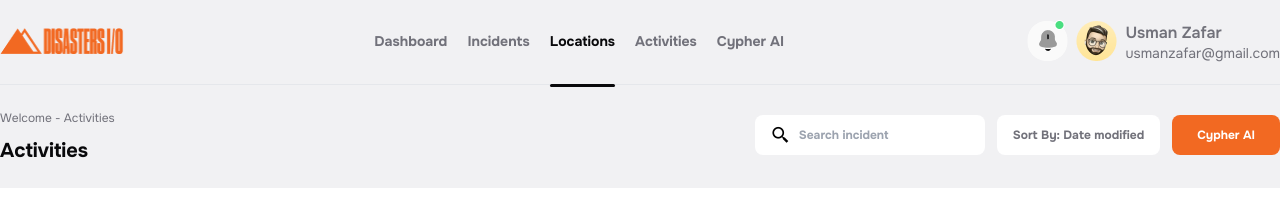
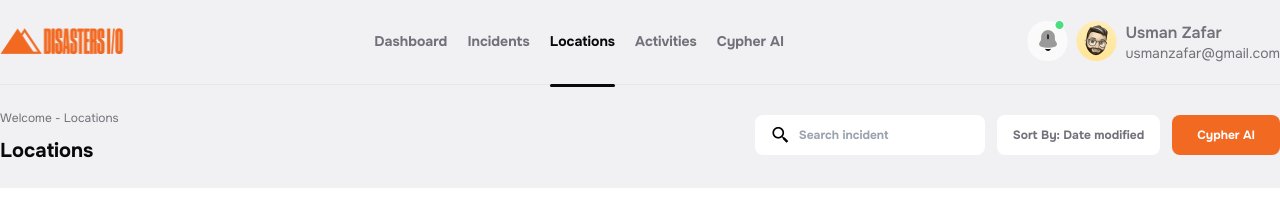
Before and after one commit to shakil-devcraft/disastersi, a React (Vite) app: page /Locations in a window 1280 px wide. Shown: the top 211 px of the page. Built offline with nearby package versions, Linux system fonts and the light colour scheme.

Commit message:
Fix some problem

```diff
--- a/src/Components/pages/Locations/Locations.jsx
+++ b/src/Components/pages/Locations/Locations.jsx
@@ -4,7 +4,7 @@ import NavbarSecond from "../../share/NavbarSecond";
 const Locations = () => {
     return (
         <div>
-            <NavbarSecond page="Activities" text="Sort By: Date modified" text2="Cypher AI" />
+            <NavbarSecond page="Locations" text="Sort By: Date modified" text2="Cypher AI" />
             <Contianer>
                 <h1>Locations</h1>
             </Contianer>
```
